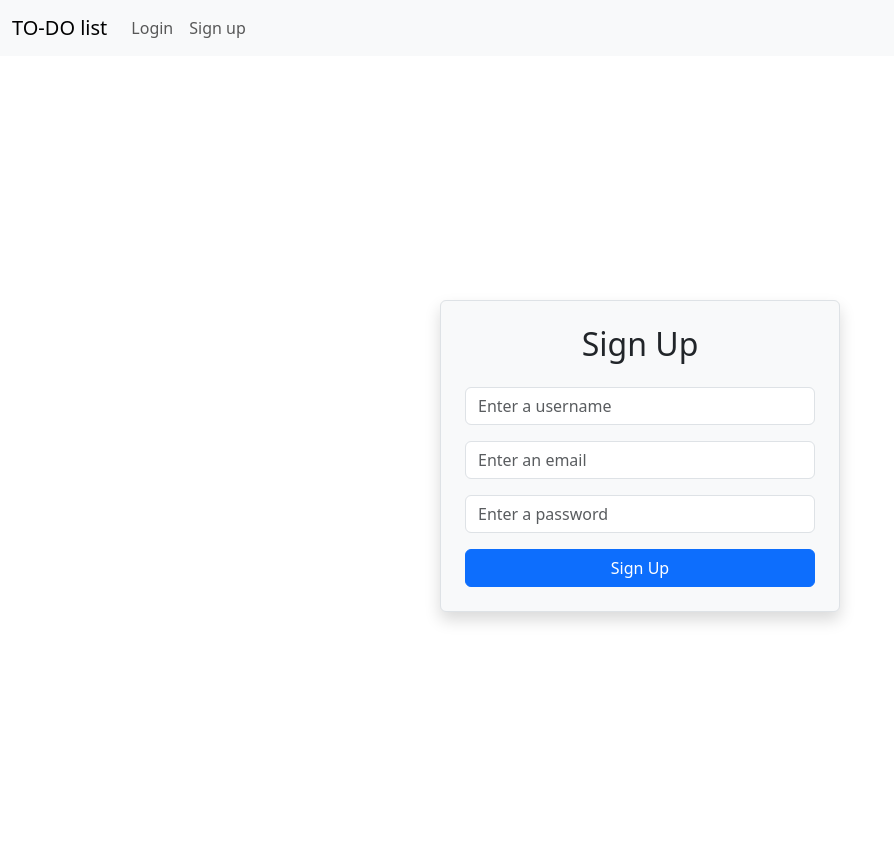
After one commit to Mohamed-Matar-dev/My-Final-Project-CS50-2025, a Flask app: page /sign-up in a window 1280 px wide. The commit adds this page. Shown: the whole page, without its empty margins (0-894 px from the left). Run offline with Flask 3, Linux system fonts and the light colour scheme; some libraries are stand-ins or nearby versions.

Commit message:
Add Login and sign-up

```diff
--- a/app.py
+++ b/app.py
@@ -1,7 +1,20 @@
-from flask import Flask, render_template, request, redirect
+from flask import Flask, render_template, request, redirect, session, flash
+from flask_session import Session
+from werkzeug.security import generate_password_hash, check_password_hash
 import sqlite3
+import os
+
+from helper import login_required
 
 app = Flask(__name__)
+
+app.secret_key = os.urandom(24)
+
+# Configure session to use filesystem (instead of signed cookies)
+app.config["SESSION_PERMANENT"] = False
+app.config["SESSION_TYPE"] = "filesystem"
+Session(app)
+
 
 def get_db():
     conn = sqlite3.connect("todo.db")
@@ -18,20 +31,22 @@ def after_request(response):
 
 # default route/page showing the tasks
 @app.route("/")
+@login_required
 def index():
     db = get_db()
-    tasks = db.execute("SELECT * FROM tasks").fetchall()
+    tasks = db.execute("SELECT * FROM tasks WHERE user_id=?", (session["user_id"],)).fetchall()
     db.close()
 
     return render_template("index.html", tasks=tasks)
 
 # add task route
 @app.route("/add-task", methods=["GET", "POST"])
+@login_required
 def add_task():
     if request.method =="POST":
         task_name = request.form.get("task-name")
         db = get_db()
-        db.execute("INSERT INTO tasks(title) VALUES(?)", (task_name,))
+        db.execute("INSERT INTO tasks(title, user_id) VALUES(?, ?)", (task_name, session["user_id"]))
         db.commit()
         db.close()
         return redirect("/")
@@ -40,6 +55,7 @@ def add_task():
 # function to complete the task (check box), dosn't need correspodning HTML.
 # It shows in index.html, and it worked with home.js
 @app.route('/complete-task', methods=['POST'])
+@login_required
 def complete_task():
     data = request.json or {}
     task_id = data.get("id")
@@ -48,7 +64,7 @@ def complete_task():
         return "Error", 400
 
     db = get_db()
-    db.execute("UPDATE tasks SET complete = ? WHERE id = ?", (completed, task_id))
+    db.execute("UPDATE tasks SET complete = ? WHERE id = ? AND user_id = ?", (completed, task_id, session["user_id"]))
     db.commit()
     db.close()
 
@@ -57,6 +73,7 @@ def complete_task():
 # function to Delete the task, dosn't need correspodning HTML.
 # It shows in index.html, and it worked with home.js
 @app.route('/delete-task', methods=["POST"])
+@login_required
 def delete_task():
     data = request.json or {}
     task_id = data.get("id")
@@ -64,7 +81,7 @@ def delete_task():
         return "Error", 400
 
     db = get_db()
-    db.execute("DELETE FROM tasks WHERE id = ?", (task_id,))
+    db.execute("DELETE FROM tasks WHERE id = ? AND user_id = ?", (task_id, session["user_id"]))
     db.commit()
     db.close()
 
@@ -73,6 +90,7 @@ def delete_task():
 # function to Edit the task, dosn't need correspodning HTML.
 # It shows in index.html, and it worked with home.js
 @app.route('/edit-task', methods= ["POST"])
+@login_required
 def edit_task():
     data = request.json or {}
     task_id = data.get("id")
@@ -82,8 +100,87 @@ def edit_task():
         return "Error", 400
 
     db = get_db()
-    db.execute("UPDATE tasks SET title = ? WHERE id = ?", (new_title, task_id))
+    db.execute("UPDATE tasks SET title = ? WHERE id = ? AND user_id = ?", (new_title, task_id, session["user_id"]))
     db.commit()
     db.close()
 
     return "",204
+
+@app.route("/sign-up", methods=["GET", "POST"])
+def sign_up():
+    if session.get("user_id"):
+        return redirect("/")
+
+    if request.method == "POST":
+        username = request.form.get("username")
+        if not username:
+            flash("Missing username")
+            return redirect("/sign-up")
+
+
+        email = request.form.get("email")
+        if not email:
+            flash("Missing email")
+            return redirect("/sign-up")
+
+        db = get_db()
+        exist = db.execute("SELECT * FROM users WHERE email= ?", (email,)).fetchone()
+        if exist:
+            flash("user already exist")
+            return redirect("/sign-up")
+
+        password = request.form.get("password")
+        if not password:
+            flash("Missing password")
+            return redirect("/sign-up")
+
+        password_hash = generate_password_hash(password)
+
+        db.execute("INSERT INTO users(username, email, hash) Values(?,?,?)", (username, email, password_hash))
+        db.commit()
+        db.close()
+
+        return redirect("/login")
+
+    return render_template("sign-up.html")
+
+@app.route("/login", methods=["GET", "POST"])
+def login():
+    if session.get("user_id"):
+        return redirect("/")
+
+    if request.method == "POST":
+        email = request.form.get("email")
+
+        if not email:
+            flash("Enter email")
+            return redirect("/login")
+
+        password = request.form.get("password")
+        if not password:
+            flash("Enter your password")
+            return redirect("/login")
+
+        db = get_db()
+        user = db.execute("SELECT * FROM users WHERE email= ?", (email,)).fetchone()
+        db.close()
+        if not user:
+            flash("invalid email and/or password")
+            return redirect("/login")
+
+        if not check_password_hash(user["hash"], password):
+            flash("invalid email and/or password")
+            return redirect("/login")
+
+        session["user_id"] = user["id"]
+
+        return redirect("/")
+
+
+    return render_template("login.html")
+
+
+@app.route("/logout")
+def logout():
+    session.clear()
+    return redirect("/")
--- a/templates/layout.html
+++ b/templates/layout.html
@@ -20,9 +20,21 @@
 
     <div class="collapse navbar-collapse" id="navbarNav">
       <ul class="navbar-nav">
-        <li class="nav-item">
-          <a class="nav-link active" href="/add-task">Add task</a>
-        </li>
+        {% if session.get("user_id") %}
+          <li class="nav-item">
+            <a class="nav-link active" href="/add-task">Add task</a>
+          </li>
+          <li class="nav-item">
+            <a class="nav-link" href="/logout">Log out</a>
+          </li>
+        {% else %}
+          <li class="nav-item">
+            <a class="nav-link" href="/login">Login</a>
+          </li>
+          <li class="nav-item">
+            <a class="nav-link" href="/sign-up">Sign up</a>
+          </li>
+        {% endif %}
       </ul>
     </div>
   </div>
--- a/templates/requirements.txt
+++ b/templates/requirements.txt
@@ -1 +1,3 @@
 Flask
+Flask-Session
+Werkzeug
--- /dev/null
+++ b/templates/sign-up.html
@@ -0,0 +1,37 @@
+{% extends "layout.html" %}
+{% block title %}Sign-up{% endblock %}
+
+{% block main %}
+
+{% with messages = get_flashed_messages() %}
+  {% if messages %}
+    <div class="alert alert-danger">
+      {% for message in messages %}
+        <p>{{ message }}</p>
+      {% endfor %}
+    </div>
+  {% endif %}
+{% endwith %}
+
+<div class="container vh-100 d-flex justify-content-center align-items-center">
+    <div class="w-100" style="max-width: 400px;">
+        <form action="/sign-up" method="POST" class="border p-4 rounded shadow bg-light">
+            <h2 class="mb-4 text-center">Sign Up</h2>
+
+            <div class="mb-3">
+                <input type="text" class="form-control" placeholder="Enter a username" required name="username">
+            </div>
+
+            <div class="mb-3">
+                <input type="email" class="form-control" placeholder="Enter an email" required name="email">
+            </div>
+
+            <div class="mb-3">
+                <input type="password" class="form-control" placeholder="Enter a password" required name="password">
+            </div>
+
+            <button type="submit" class="btn btn-primary w-100">Sign Up</button>
+        </form>
+    </div>
+</div>
+{% endblock %}
```
Also changed, not shown: helper.py (added, +11 -0 lines), templates/login.html (added, +33 -0 lines), README.md (added), 1 other file.
